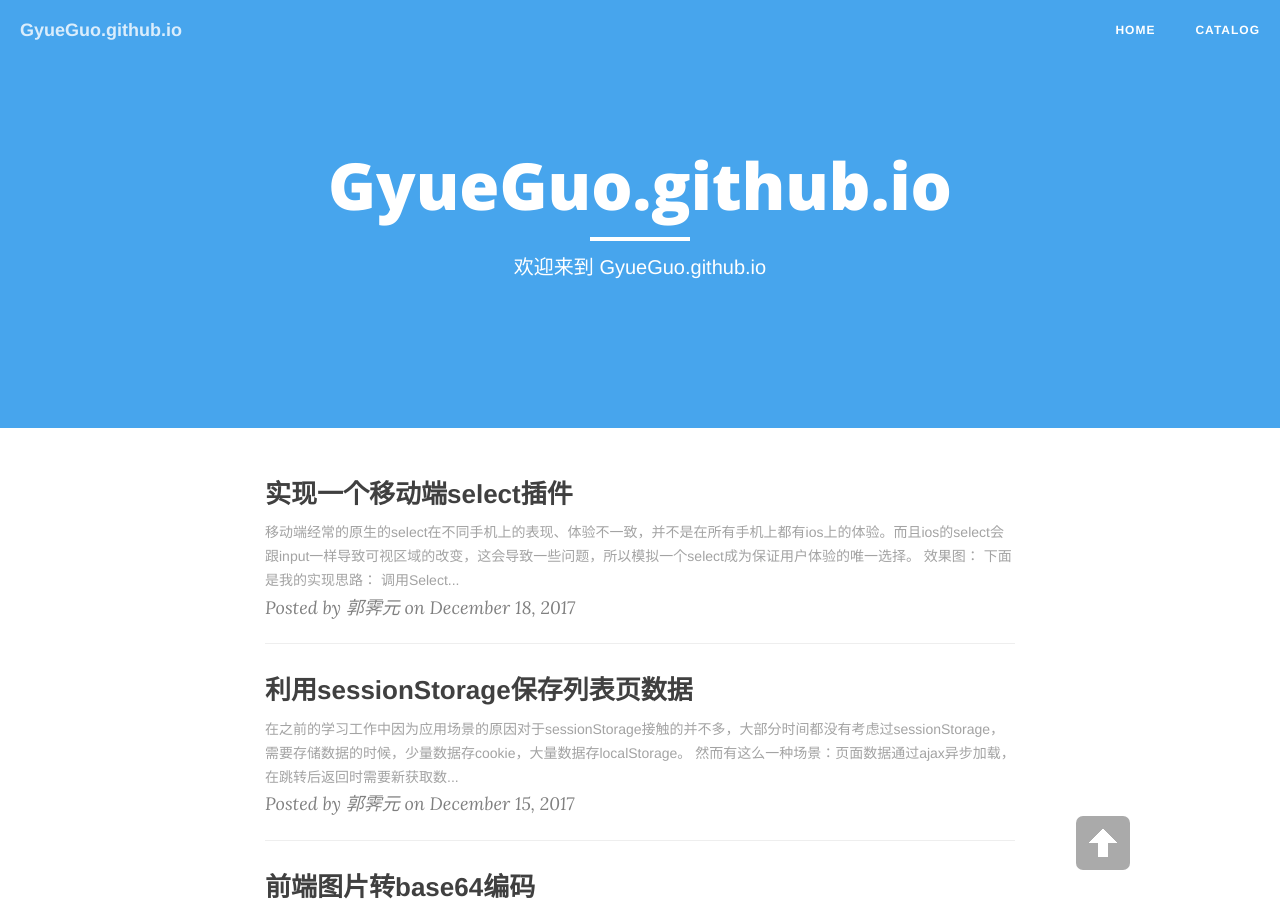
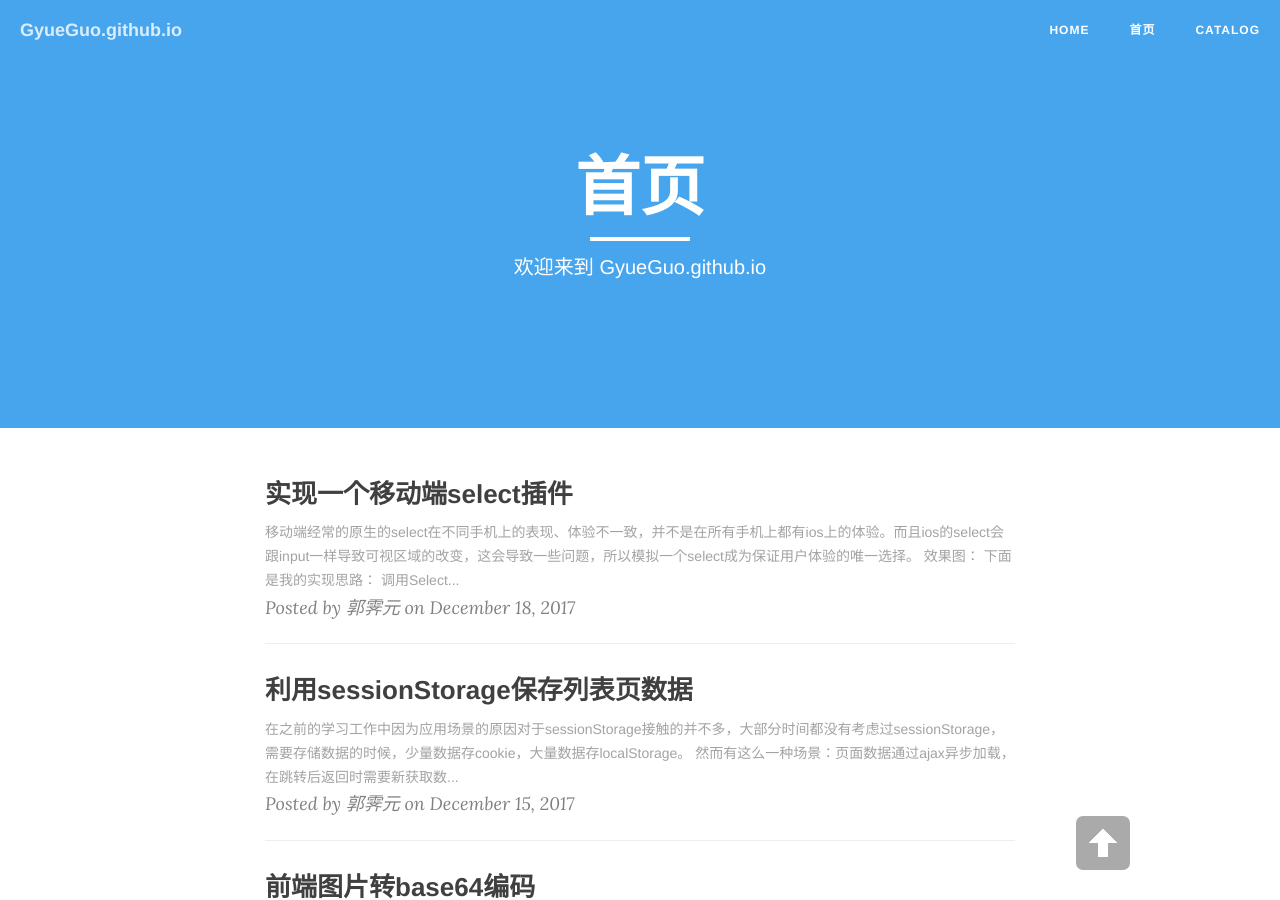
Before and after one commit to liuzesi/GyueGuo.github.io, a Jekyll site: the page built from index.html, in a window 1280 px wide and 900 px high. Built offline with Jekyll 4.4.1, drawn with Linux system fonts in a browser that asks for light colours; nearby versions of some CDN libraries; emoji names are drawn with the system emoji font; the list of posts is cut into pages by our own code; some of the changed lines change nothing that is shown.

Commit message:
index title

```diff
--- a/index.html
+++ b/index.html
@@ -1,6 +1,6 @@
 ---
 layout: page
-# title: "首页"
+title: "首页"
 description: '欢迎来到 GyueGuo.github.io'
 header-img: "img/twitter.jpg"
 ---
```
